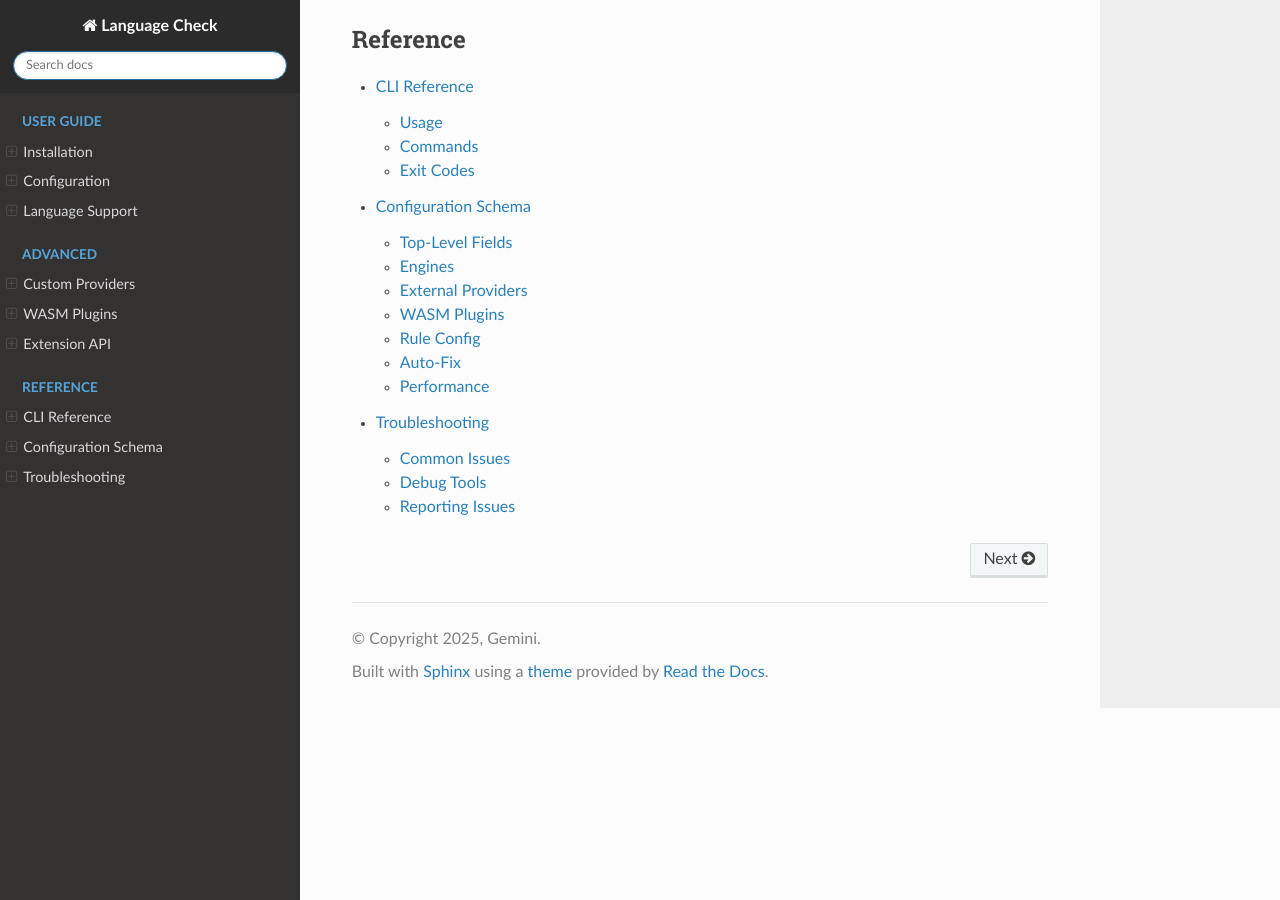
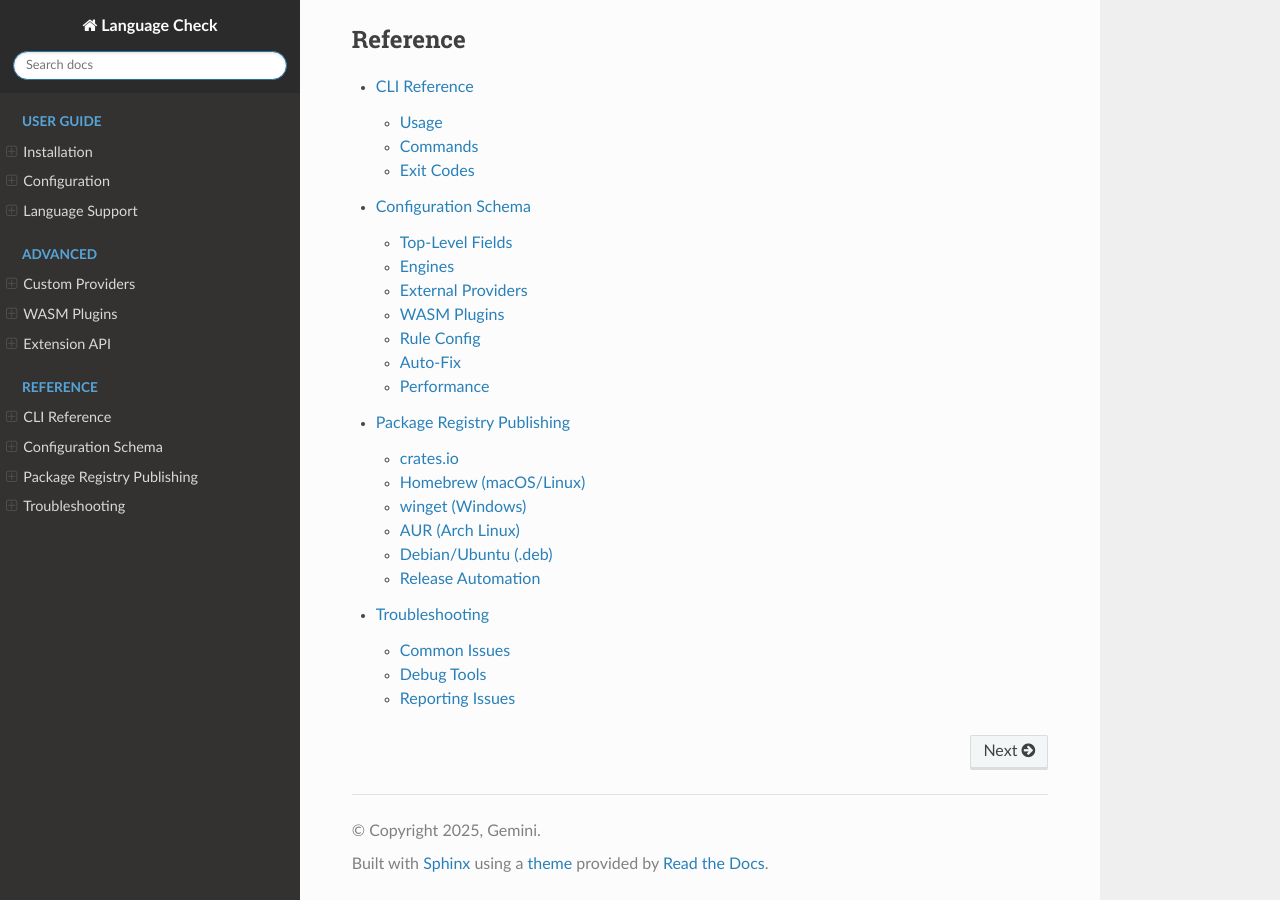
Before and after one commit to KaiErikNiermann/LangCheck, a Sphinx documentation site: the page built from docs/index.md, in a window 1280 px wide and 900 px high, scrolled down 1213 px. Built offline with Sphinx 7.4.7 and the Read the Docs theme 3.1.0, drawn with Linux system fonts in a browser that asks for light colours; part of the change alters nothing that is shown.

Commit message:
feat: add package registry publishing plan
Documents publishing to crates.io, Homebrew, winget, AUR, and Debian.
Includes formula/manifest templates, GitHub Actions release workflow,
and cargo-deb configuration.

Co-Authored-By: Claude Opus 4.6 <noreply@anthropic.com>

````diff
--- a/docs/index.md
+++ b/docs/index.md
@@ -28,5 +28,6 @@ advanced/api
 
 reference/cli
 reference/config-schema
+reference/publishing
 reference/troubleshooting
 ```
--- /dev/null
+++ b/docs/reference/publishing.md
@@ -0,0 +1,212 @@
+# Package Registry Publishing
+
+Distribution plan for the Language Check CLI binary across package registries.
+
+## crates.io
+
+The Rust crate is published directly from the `rust-core` directory.
+
+```bash
+cd rust-core
+cargo publish --dry-run
+cargo publish
+```
+
+**Checklist:**
+- Ensure `Cargo.toml` has correct `name`, `version`, `description`, `license`, `repository`
+- Add `categories` and `keywords` for discoverability
+- Verify `README.md` is included via `readme` field
+
+## Homebrew (macOS/Linux)
+
+### Formula
+
+```ruby
+class LanguageCheck < Formula
+  desc "Fast multi-engine prose linter for Markdown, HTML, and LaTeX"
+  homepage "https://github.com/gemini/lang-check"
+  version "0.1.0"
+
+  on_macos do
+    if Hardware::CPU.arm?
+      url "https://github.com/gemini/lang-check/releases/download/v0.1.0/language-check-server-aarch64-apple-darwin.tar.gz"
+      sha256 "PLACEHOLDER"
+    else
+      url "https://github.com/gemini/lang-check/releases/download/v0.1.0/language-check-server-x86_64-apple-darwin.tar.gz"
+      sha256 "PLACEHOLDER"
+    end
+  end
+
+  on_linux do
+    if Hardware::CPU.arm?
+      url "https://github.com/gemini/lang-check/releases/download/v0.1.0/language-check-server-aarch64-unknown-linux-gnu.tar.gz"
+      sha256 "PLACEHOLDER"
+    else
+      url "https://github.com/gemini/lang-check/releases/download/v0.1.0/language-check-server-x86_64-unknown-linux-gnu.tar.gz"
+      sha256 "PLACEHOLDER"
+    end
+  end
+
+  def install
+    bin.install "language-check-server"
+  end
+
+  test do
+    assert_match "language-check", shell_output("#{bin}/language-check-server --version")
+  end
+end
+```
+
+### Tap setup
+
+```bash
+# Create a tap repository: homebrew-lang-check
+brew tap gemini/lang-check
+brew install gemini/lang-check/language-check
+```
+
+## winget (Windows)
+
+### Manifest
+
+Create `manifests/g/gemini/language-check/0.1.0/` in the [winget-pkgs](https://github.com/microsoft/winget-pkgs) repository:
+
+**gemini.language-check.yaml:**
+```yaml
+PackageIdentifier: gemini.language-check
+PackageVersion: 0.1.0
+PackageName: Language Check
+Publisher: Gemini
+License: ISC
+ShortDescription: Fast multi-engine prose linter
+InstallerType: portable
+Installers:
+  - Architecture: x64
+    InstallerUrl: https://github.com/gemini/lang-check/releases/download/v0.1.0/language-check-server-x86_64-pc-windows-msvc.exe
+    InstallerSha256: PLACEHOLDER
+ManifestType: singleton
+ManifestVersion: 1.6.0
+```
+
+Submit via PR to `microsoft/winget-pkgs`.
+
+## AUR (Arch Linux)
+
+### PKGBUILD
+
+```bash
+# Maintainer: Gemini
+pkgname=language-check-bin
+pkgver=0.1.0
+pkgrel=1
+pkgdesc="Fast multi-engine prose linter for Markdown, HTML, and LaTeX"
+arch=('x86_64' 'aarch64')
+url="https://github.com/gemini/lang-check"
+license=('ISC')
+provides=('language-check')
+
+source_x86_64=("$url/releases/download/v$pkgver/language-check-server-x86_64-unknown-linux-gnu")
+source_aarch64=("$url/releases/download/v$pkgver/language-check-server-aarch64-unknown-linux-gnu")
+sha256sums_x86_64=('PLACEHOLDER')
+sha256sums_aarch64=('PLACEHOLDER')
+
+package() {
+    install -Dm755 "language-check-server-"* "$pkgdir/usr/bin/language-check-server"
+}
+```
+
+### Publishing
+
+```bash
+# Clone AUR package
+git clone ssh://aur@aur.archlinux.org/language-check-bin.git
+cd language-check-bin
+# Add PKGBUILD and .SRCINFO
+makepkg --printsrcinfo > .SRCINFO
+git add PKGBUILD .SRCINFO
+git commit -m "Initial upload: language-check-bin 0.1.0"
+git push
+```
+
+## Debian/Ubuntu (.deb)
+
+### Using cargo-deb
+
+```bash
+cd rust-core
+cargo install cargo-deb
+cargo deb
+```
+
+Add to `Cargo.toml`:
+```toml
+[package.metadata.deb]
+name = "language-check"
+maintainer = "Gemini <noreply@gemini.dev>"
+depends = "$auto"
+section = "text"
+priority = "optional"
+assets = [
+    ["target/release/language-check-server", "/usr/bin/", "755"],
+]
+```
+
+## Release Automation
+
+### GitHub Actions workflow
+
+```yaml
+name: Release
+on:
+  push:
+    tags: ["v*"]
+
+jobs:
+  build:
+    strategy:
+      matrix:
+        include:
+          - target: x86_64-unknown-linux-gnu
+            os: ubuntu-latest
+          - target: aarch64-unknown-linux-gnu
+            os: ubuntu-latest
+          - target: x86_64-apple-darwin
+            os: macos-latest
+          - target: aarch64-apple-darwin
+            os: macos-latest
+          - target: x86_64-pc-windows-msvc
+            os: windows-latest
+    runs-on: ${{ matrix.os }}
+    steps:
+      - uses: actions/checkout@v4
+      - uses: dtolnay/rust-toolchain@stable
+        with:
+          targets: ${{ matrix.target }}
+      - run: cargo build --release --target ${{ matrix.target }}
+        working-directory: rust-core
+      - name: Create checksum
+        run: sha256sum target/${{ matrix.target }}/release/language-check-server* > language-check-server-${{ matrix.target }}.sha256
+      - uses: softprops/action-gh-release@v2
+        with:
+          files: |
+            rust-core/target/${{ matrix.target }}/release/language-check-server*
+            language-check-server-${{ matrix.target }}.sha256
+
+  publish-crate:
+    needs: build
+    runs-on: ubuntu-latest
+    steps:
+      - uses: actions/checkout@v4
+      - uses: dtolnay/rust-toolchain@stable
+      - run: cargo publish --token ${{ secrets.CARGO_TOKEN }}
+        working-directory: rust-core
+
+  publish-homebrew:
+    needs: build
+    runs-on: ubuntu-latest
+    steps:
+      - uses: dawidd6/action-homebrew-bump-formula@v4
+        with:
+          token: ${{ secrets.HOMEBREW_TOKEN }}
+          formula: language-check
+```
````
